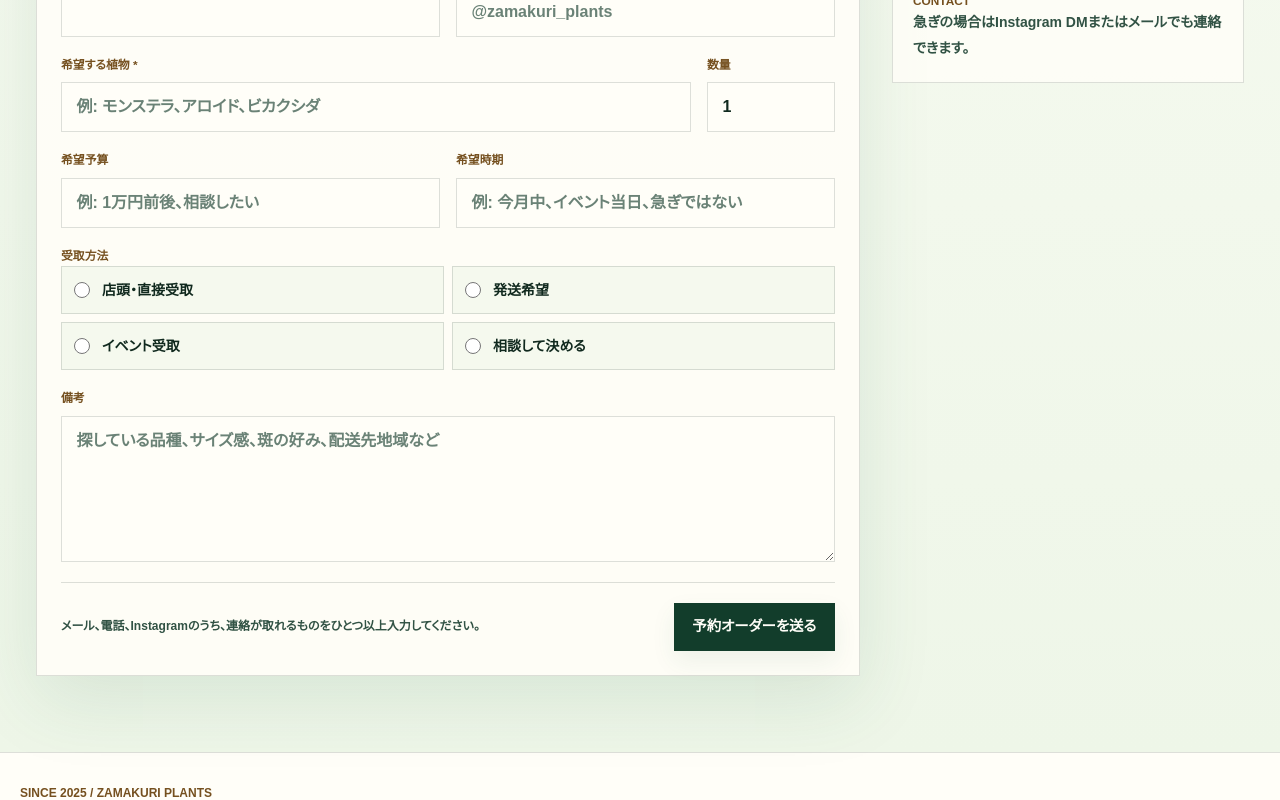
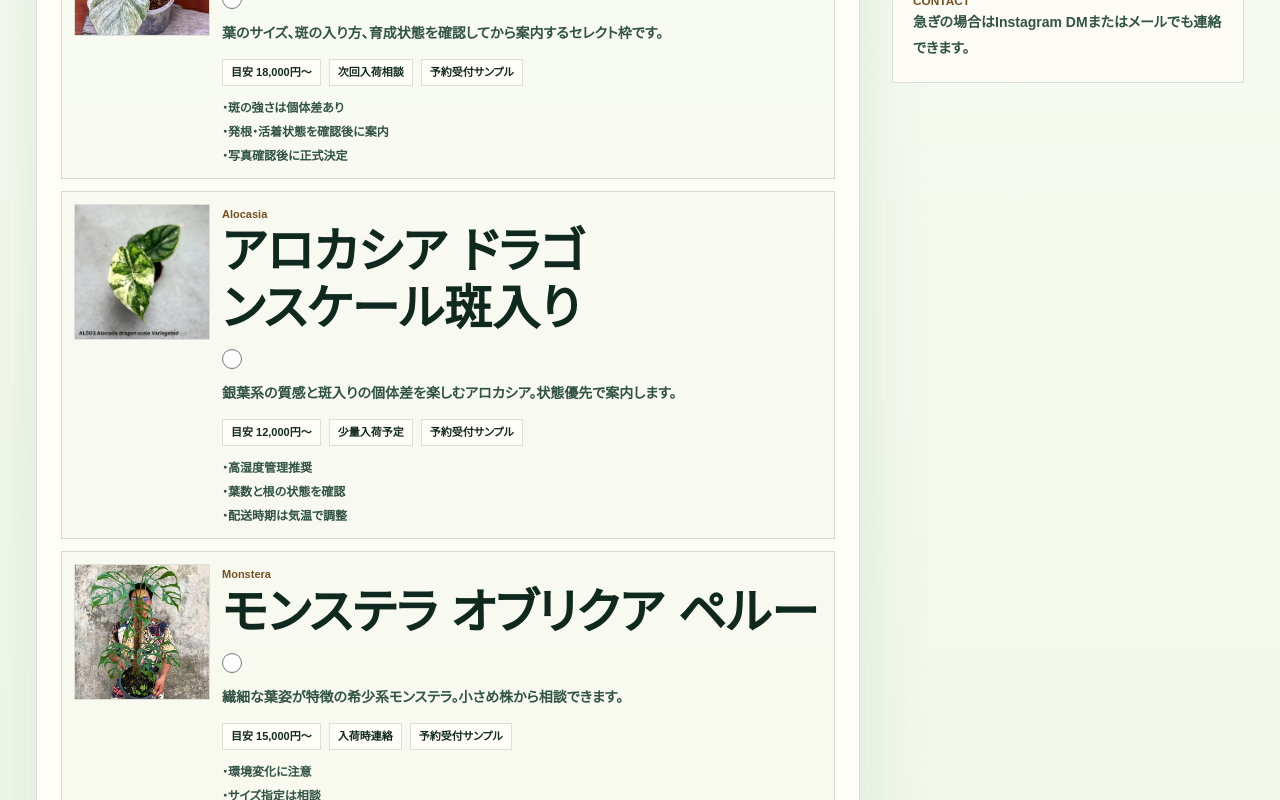
Before and after one commit to kumag36/aroid-nfc, a Next.js app: page /preorder in a window 1280 px wide. Shown: the part 620-1420 px from the top of the page. Built offline with nearby package versions, Linux system fonts and the light colour scheme; a web font is replaced by a local one.

Commit message:
Make preorder form product based

```diff
--- a/app/api/preorder/route.ts
+++ b/app/api/preorder/route.ts
@@ -1,6 +1,7 @@
 import { NextResponse } from 'next/server'
 import { checkRateLimit, getRequestIp, isSameOriginRequest, readJsonBody, rejectCrossOrigin } from '@/lib/request-security'
 import { PreorderPickupMethod, stockPreorderRequest } from '@/lib/preorder-storage'
+import { findPreorderProduct } from '@/lib/preorder-products'
 
 export const runtime = 'nodejs'
 export const dynamic = 'force-dynamic'
@@ -10,6 +11,7 @@ type RequestBody = {
   customerEmail?: unknown
   customerPhone?: unknown
   instagramHandle?: unknown
+  productId?: unknown
   plantName?: unknown
   quantity?: unknown
   budget?: unknown
@@ -51,7 +53,9 @@ export async function POST(request: Request) {
   const customerEmail = normalizeEmail(body.customerEmail)
   const customerPhone = text(body.customerPhone, 40)
   const instagramHandle = text(body.instagramHandle, 80)
-  const plantName = text(body.plantName, 120)
+  const productId = text(body.productId, 120)
+  const product = findPreorderProduct(productId)
+  const plantName = product?.name ?? text(body.plantName, 120)
   const pickupMethod = text(body.pickupMethod, 20) as PreorderPickupMethod
 
   if (!customerName) {
@@ -62,8 +66,8 @@ export async function POST(request: Request) {
     return NextResponse.json({ ok: false, message: 'メール、電話、Instagramのいずれかを入力してください。' }, { status: 400 })
   }
 
-  if (!plantName) {
-    return NextResponse.json({ ok: false, message: '希望する植物を入力してください。' }, { status: 400 })
+  if (!product) {
+    return NextResponse.json({ ok: false, message: '予約商品を選択してください。' }, { status: 400 })
   }
 
   if (!pickupMethods.has(pickupMethod)) {
@@ -71,6 +75,7 @@ export async function POST(request: Request) {
   }
 
   const result = await stockPreorderRequest({
+    productId,
     customerName,
     customerEmail,
     customerPhone,
--- a/app/preorder/PreorderForm.tsx
+++ b/app/preorder/PreorderForm.tsx
@@ -1,7 +1,9 @@
 'use client'
 
+import Image from 'next/image'
 import { FormEvent, useState } from 'react'
 import type { ReactNode } from 'react'
+import type { PreorderProduct } from '@/lib/preorder-products'
 
 const pickupOptions = [
   { value: 'store', label: '店頭・直接受取' },
@@ -20,7 +22,11 @@ function getValue(formData: FormData, name: string) {
   return typeof value === 'string' ? value.trim() : ''
 }
 
-export default function PreorderForm() {
+type PreorderFormProps = {
+  products: PreorderProduct[]
+}
+
+export default function PreorderForm({ products }: PreorderFormProps) {
   const [isSubmitting, setIsSubmitting] = useState(false)
   const [submitState, setSubmitState] = useState<SubmitState>({ kind: 'idle', message: '' })
 
@@ -36,9 +42,8 @@ export default function PreorderForm() {
       customerEmail: getValue(formData, 'customerEmail'),
       customerPhone: getValue(formData, 'customerPhone'),
       instagramHandle: getValue(formData, 'instagramHandle'),
-      plantName: getValue(formData, 'plantName'),
+      productId: getValue(formData, 'productId'),
       quantity: Number(getValue(formData, 'quantity') || '1'),
-      budget: getValue(formData, 'budget'),
       pickupMethod: getValue(formData, 'pickupMethod'),
       preferredTiming: getValue(formData, 'preferredTiming'),
       note: getValue(formData, 'note'),
@@ -76,6 +81,39 @@ export default function PreorderForm() {
     <form onSubmit={handleSubmit} className="grid gap-5 border border-[var(--zmk-border)] bg-[var(--zmk-bg-card)]/92 p-4 shadow-[0_24px_70px_rgba(44,106,75,0.12)] sm:p-6">
       <input name="company" tabIndex={-1} autoComplete="off" className="hidden" aria-hidden="true" />
 
+      <fieldset className="grid gap-3">
+        <legend className="zmk-eyebrow text-[11px]">予約商品</legend>
+        <div className="grid gap-3">
+          {products.map((product, index) => (
+            <label key={product.id} className="grid cursor-pointer gap-3 border border-[var(--zmk-border)] bg-[var(--zmk-bg-soft)]/42 p-3 transition hover:border-[var(--zmk-border-strong)] sm:grid-cols-[8.5rem_minmax(0,1fr)]">
+              <div className="relative aspect-square overflow-hidden border border-[var(--zmk-border)] bg-[var(--zmk-bg-card)]">
+                <Image src={product.image} alt={product.name} fill className="object-cover" sizes="136px" priority={index === 0} />
+              </div>
+              <div className="grid min-w-0 gap-3">
+                <div className="flex flex-wrap items-start justify-between gap-2">
+                  <div>
+                    <p className="text-[11px] font-black text-[var(--zmk-gold)]">{product.category}</p>
+                    <h2 className="mt-1 text-xl font-black leading-tight">{product.name}</h2>
+                  </div>
+                  <input type="radio" name="productId" value={product.id} required className="mt-1 h-5 w-5 accent-[#123d2b]" />
+                </div>
+                <p className="text-sm font-bold leading-7 text-[var(--zmk-ink-soft)]">{product.summary}</p>
+                <div className="flex flex-wrap gap-2 text-[11px] font-black text-[var(--zmk-ink)]">
+                  <span className="border border-[var(--zmk-border)] bg-[var(--zmk-bg-card)] px-2 py-1">{product.priceLabel}</span>
+                  <span className="border border-[var(--zmk-border)] bg-[var(--zmk-bg-card)] px-2 py-1">{product.arrivalLabel}</span>
+                  <span className="border border-[var(--zmk-border)] bg-[var(--zmk-bg-card)] px-2 py-1">{product.stockLabel}</span>
+                </div>
+                <ul className="grid gap-1 text-xs font-bold leading-5 text-[var(--zmk-ink-soft)]">
+                  {product.notes.map((note) => (
+                    <li key={note}>・{note}</li>
+                  ))}
+                </ul>
+              </div>
+            </label>
+          ))}
+        </div>
+      </fieldset>
+
       <div className="grid gap-4 md:grid-cols-2">
         <Field label="お名前" required>
           <input name="customerName" required className="zmk-preorder-input" autoComplete="name" />
@@ -91,18 +129,9 @@ export default function PreorderForm() {
         </Field>
       </div>
 
-      <div className="grid gap-4 md:grid-cols-[minmax(0,1fr)_8rem]">
-        <Field label="希望する植物" required>
-          <input name="plantName" required className="zmk-preorder-input" placeholder="例: モンステラ、アロイド、ビカクシダ" />
-        </Field>
+      <div className="grid gap-4 md:grid-cols-[8rem_minmax(0,1fr)]">
         <Field label="数量">
           <input name="quantity" type="number" min="1" max="99" defaultValue="1" className="zmk-preorder-input" />
-        </Field>
-      </div>
-
-      <div className="grid gap-4 md:grid-cols-2">
-        <Field label="希望予算">
-          <input name="budget" className="zmk-preorder-input" placeholder="例: 1万円前後、相談したい" />
         </Field>
         <Field label="希望時期">
           <input name="preferredTiming" className="zmk-preorder-input" placeholder="例: 今月中、イベント当日、急ぎではない" />
@@ -122,7 +151,7 @@ export default function PreorderForm() {
       </fieldset>
 
       <Field label="備考">
-        <textarea name="note" rows={5} className="zmk-preorder-input min-h-32 resize-y py-3" placeholder="探している品種、サイズ感、斑の好み、配送先地域など" />
+        <textarea name="note" rows={5} className="zmk-preorder-input min-h-32 resize-y py-3" placeholder="希望するサイズ感、斑の好み、配送先地域、確認したいことなど" />
       </Field>
 
       <div className="grid gap-3 border-t border-[var(--zmk-border)] pt-5 sm:grid-cols-[1fr_auto] sm:items-center">
--- a/app/preorder/page.tsx
+++ b/app/preorder/page.tsx
@@ -1,10 +1,11 @@
 import BrandHeader from '@/app/components/BrandHeader'
 import PageHero from '@/app/components/PageHero'
+import { preorderProducts } from '@/lib/preorder-products'
 import PreorderForm from './PreorderForm'
 
 export const metadata = {
   title: '予約オーダー | ZAMAKURI.JP',
-  description: 'ざまくりプランツの予約オーダーフォームです。探している植物、予算、受取方法を送信できます。',
+  description: 'ざまくりプランツの予約販売フォームです。掲示中の商品から選んで予約申し込みできます。',
   robots: { index: false, follow: false },
 }
 
@@ -14,12 +15,12 @@ export default function PreorderPage() {
       <BrandHeader />
       <PageHero
         eyebrow="PREORDER"
-        title="予約オーダー"
-        lead="探している植物、予算、受取方法を先に共有できます。内容を確認して、在庫や入荷予定に合わせて折り返します。"
+        title="予約販売"
+        lead="こちらが掲示した予約販売商品から選んで申し込むページです。価格と状態を確認してから正式に進めます。"
       />
       <section className="zmk-section pt-0">
         <div className="zmk-container grid gap-8 lg:grid-cols-[minmax(0,1fr)_22rem] lg:items-start">
-          <PreorderForm />
+          <PreorderForm products={preorderProducts} />
           <aside className="grid gap-4">
             <div className="border border-[var(--zmk-border)] bg-[var(--zmk-bg-card)]/82 p-5">
               <p className="zmk-eyebrow mb-3">NOTE</p>
--- /dev/null
+++ b/lib/preorder-products.ts
@@ -0,0 +1,51 @@
+export type PreorderProduct = {
+  id: string
+  name: string
+  category: string
+  priceLabel: string
+  arrivalLabel: string
+  stockLabel: string
+  image: string
+  summary: string
+  notes: string[]
+}
+
+export const preorderProducts: PreorderProduct[] = [
+  {
+    id: 'monstera-variegata-select-001',
+    name: 'モンステラ斑入り セレクト株',
+    category: 'Monstera',
+    priceLabel: '目安 18,000円〜',
+    arrivalLabel: '次回入荷相談',
+    stockLabel: '予約受付サンプル',
+    image: '/dictionary/candidates/016-monstera-deliciosa-legacy-variegated-mth-1-scaled.webp',
+    summary: '葉のサイズ、斑の入り方、育成状態を確認してから案内するセレクト枠です。',
+    notes: ['斑の強さは個体差あり', '発根・活着状態を確認後に案内', '写真確認後に正式決定'],
+  },
+  {
+    id: 'alocasia-dragon-scale-variegated-001',
+    name: 'アロカシア ドラゴンスケール斑入り',
+    category: 'Alocasia',
+    priceLabel: '目安 12,000円〜',
+    arrivalLabel: '少量入荷予定',
+    stockLabel: '予約受付サンプル',
+    image: '/dictionary/candidates/002-al003-alocasia-dragon-scale-variegated.webp',
+    summary: '銀葉系の質感と斑入りの個体差を楽しむアロカシア。状態優先で案内します。',
+    notes: ['高湿度管理推奨', '葉数と根の状態を確認', '配送時期は気温で調整'],
+  },
+  {
+    id: 'monstera-obliqua-peru-001',
+    name: 'モンステラ オブリクア ペルー',
+    category: 'Monstera',
+    priceLabel: '目安 15,000円〜',
+    arrivalLabel: '入荷時連絡',
+    stockLabel: '予約受付サンプル',
+    image: '/dictionary/candidates/001-a-monstera-obliqua-peru-beauty.webp',
+    summary: '繊細な葉姿が特徴の希少系モンステラ。小さめ株から相談できます。',
+    notes: ['環境変化に注意', 'サイズ指定は相談', '状態写真を確認後に進行'],
+  },
+]
+
+export function findPreorderProduct(productId: string) {
+  return preorderProducts.find((product) => product.id === productId) ?? null
+}
--- a/lib/preorder-storage.ts
+++ b/lib/preorder-storage.ts
@@ -3,6 +3,7 @@ import { createClient } from '@supabase/supabase-js'
 export type PreorderPickupMethod = 'store' | 'shipping' | 'event' | 'consult'
 
 export type PreorderRequestInput = {
+  productId: string
   customerName: string
   customerEmail?: string
   customerPhone?: string
@@ -41,6 +42,7 @@ export async function stockPreorderRequest(input: PreorderRequestInput): Promise
     id,
     created_at: new Date().toISOString(),
     status: 'new',
+    product_id: input.productId,
     customer_name: input.customerName,
     customer_email: input.customerEmail || null,
     customer_phone: input.customerPhone || null,
```
Also changed, not shown: 1 other file (tests, documents, lock files or other folders).
